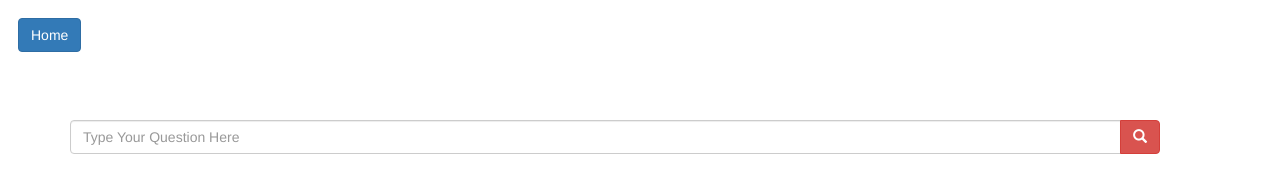
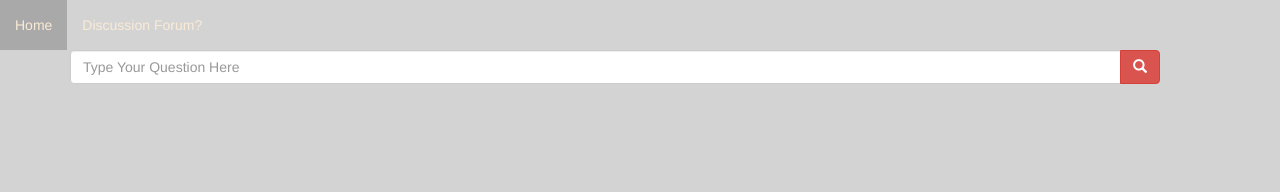
Before and after one commit to ellucianindia/hackathon, a website: page question.html in a window 1280 px wide. Drawn offline with nearby package versions, Linux system fonts and the light colour scheme; no server answers.

Commit message:
question order added

```diff
--- a/question.html
+++ b/question.html
@@ -54,14 +54,14 @@
 
 		<!-- Latest compiled JavaScript -->
 		<script src="https://ajax.googleapis.com/ajax/libs/angularjs/1.4.8/angular.min.js"></script>
-		<body>
+		<body style=" background-color: lightgray;">
+			<ul class="nav navbar-nav">
+				<li class="active"><a href="index.html" style="color:antiquewhite;background-color:darkgrey">Home</a></li>
+				<li><a href="question.html" style="color:antiquewhite;">Discussion Forum?</a></li>
+				<!-- <li><a href="#">Page 2</a></li>
+      <li><a href="#">Page 3</a></li> -->
+			</ul>
 
-			<div style="float:left;">
-				<button type="submit" id="back" class="btn btn-primary hide" style="margin:18px;" onclick="back()">Back</button>
-			</div>
-			<div style="">
-				<button type="submit" id="home" class="btn btn-primary" style="margin: 18px;"onclick="home()">Home</button>
-			</div>
 			<script src="controllers/question.js"></script>
 			<div ng-app="myApp" class ="container" ng-controller="appCtrl">
 
--- a/server.js
+++ b/server.js
@@ -182,7 +182,7 @@ app.get('/question/byTitle/:question', function(req, res) {
 			res.json(docs);
 		});
 	} else {
-		db.collection(QUESTION_LIST).find().toArray(function (err, docs) {
+		db.collection(QUESTION_LIST).find().sort({"publishedOn": -1}).limit(10).toArray(function (err, docs) {
 			res.json(docs);
 		});
 	}
```
Also changed, not shown: index.html (+1 -1 lines).
